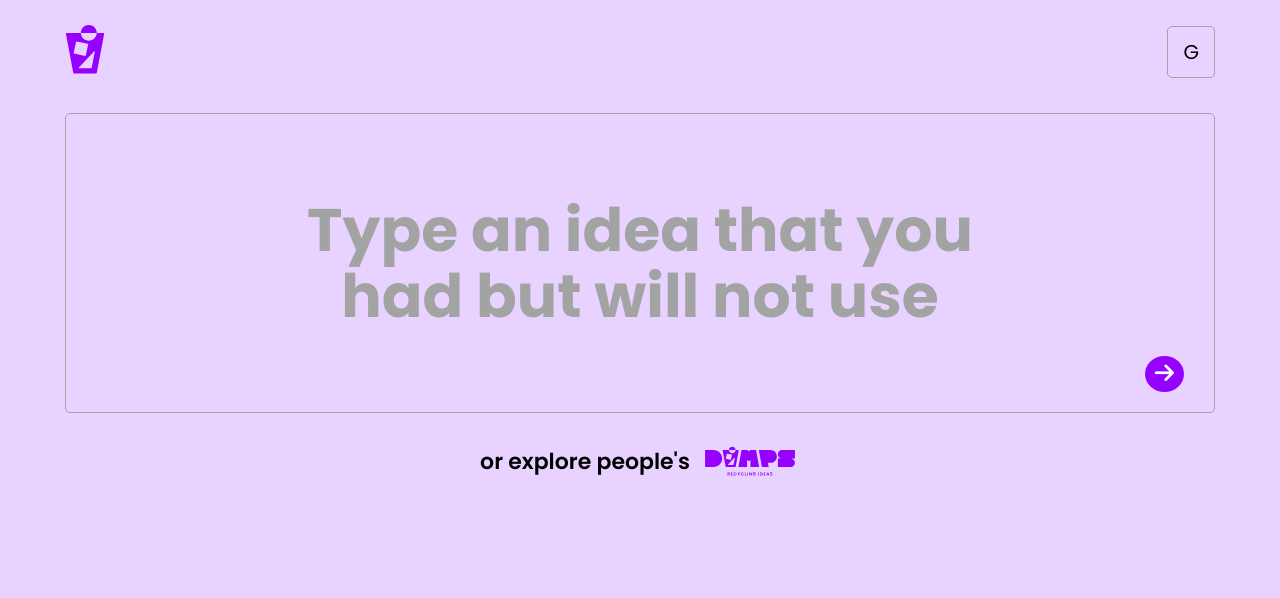
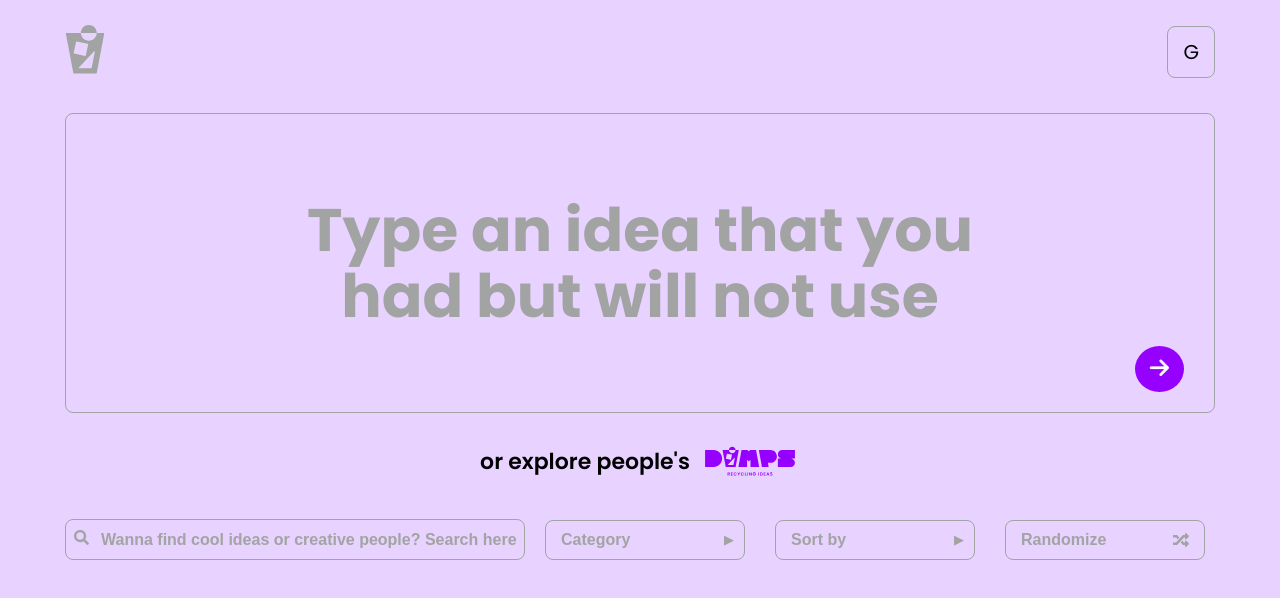
Before and after one commit to dumpsdev/dumps-mvp, a React (Create React App) app: page / in a window 1280 px wide. Shown: the top 598 px of the page. Built offline with nearby package versions, Linux system fonts and the light colour scheme.

Commit message:
Filter controls

```diff
--- a/package.json
+++ b/package.json
@@ -10,6 +10,7 @@
     "install": "^0.13.0",
     "react": "^18.2.0",
     "react-dom": "^18.2.0",
+    "react-icons": "^4.7.1",
     "react-router-dom": "^6.8.1",
     "react-scripts": "5.0.1",
     "web-vitals": "^2.1.4"
--- a/src/App.css
+++ b/src/App.css
@@ -26,13 +26,17 @@ h1,h2,h3,h4,h5,h6 {
   font-family: "Poppins",sans-serif;
 }
 
+input:focus,select:focus {
+  outline: none;
+}
+
 :root {
   --primary:#9500FF;
   --light:#fff;
   --dark:#48434c;
   --gray:#A2A4A3;
   --background:#E8D2FF;
-  --radius:5px;
+  --radius:8px;
 }
 
 .container {
--- /dev/null
+++ b/src/components/Filter/Filter.jsx
@@ -0,0 +1,34 @@
+import React, { useState } from 'react'
+import InputFilter from './InputFilter'
+import SelectFilter from './SelectFilter'
+import styles from './Filter.module.css'
+import ShuffleFilter from './ShuffleFilter';
+
+const categories = [
+    {value:'social-media',label: 'Social Media'},
+    {value:'video',label: 'Video'},
+    {value:'work',label: 'Work'},
+    {value:'pictures',label: 'Pictures'}
+  ];
+
+  const sortBy = [
+    {value:'desc',label: 'DESC'},
+    {value:'asc',label: 'ASC'},
+  ];
+
+const Filter = () => {
+
+  const [category,setCategory] = useState();
+  const [sort,setSort] = useState();
+
+  return (
+    <section className={styles.filterContainer}>
+        <InputFilter placeholder="Wanna find cool ideas or creative people? Search here"/>
+        <SelectFilter value={category} setValue={setCategory} options={categories} defaultOption="Category"/>
+        <SelectFilter value={sort} setValue={setSort} options={sortBy} defaultOption="Sort by"/>
+        <ShuffleFilter text="Randomize"/>
+    </section>
+  )
+}
+
+export default Filter
--- a/src/components/Filter/Filter.module.css
+++ b/src/components/Filter/Filter.module.css
@@ -0,0 +1,117 @@
+.filterContainer {
+    display: flex;
+    gap:1rem;
+    align-items: center;
+}
+
+/* .filterContainer input,
+.filterContainer select {
+    height: 3rem;
+} */
+
+/*Input */
+.inputContainer {
+    flex: 1;
+    display: flex;
+    align-items: center;
+    padding: .8rem;
+    border: 1px solid var(--gray);
+    border-radius: var(--radius);
+}
+
+.searchIcon {
+    font-size: 1.5rem;
+    margin-right: 1.2rem;
+    color: var(--gray);
+    cursor: pointer;
+    transition: .2s;
+}
+
+.searchIcon:hover {
+    color: var(--dark);
+}
+
+.input {
+    flex: 2;
+    border: none;
+    outline: none;
+    background: none;
+    font-size: 1.6rem;
+    font-weight: 600;
+    color: var(--dark);
+}
+
+.input::placeholder {
+    color: var(--gray);
+}
+
+/*Select || */
+.selectContainer,
+.shuffleFilter  {
+    position: relative;
+    display: flex;
+    justify-content: space-between;
+    align-items: center;
+    padding: .8rem;
+    min-width: 20rem;
+    height: 4rem;
+    margin: 1rem;
+    border: 1px solid var(--gray);
+    border-radius: var(--radius);
+}
+
+.selectContainer::before {
+    content: '\25b6';
+    position: absolute;
+    top: 50%;
+    right: 1rem;
+    transform: translateY(-50%);
+    font-size: 1.3rem;
+    color: var(--gray);
+    pointer-events: none;
+}
+
+.select {
+    position: absolute;
+    top: 0;
+    left: 0;
+    width: 100%;
+    height: 100%;
+    border: none;
+    background: transparent;
+    -webkit-appearance: none;
+    -moz-appearance: none;
+    appearance: none;
+    color: var(--gray);
+    font-size: 1.6rem;
+    font-weight: 600;
+    cursor: pointer;
+    padding: .8rem 1.5rem;
+}
+
+.select option {
+    color: var(--dark);
+}
+
+/* Random */
+.shuffleFilter {
+    background: transparent;
+    color: var(--gray);
+    font-size: 1.6rem;
+    font-weight: 600;
+    cursor: pointer;
+    padding: .8rem 1.5rem;
+}
+
+@media screen and (max-width: 1024px) {
+    .filterContainer {
+        display: flex;
+        flex-direction: column;
+    }
+
+    .filterContainer .inputContainer,
+    .filterContainer .selectContainer,
+    .filterContainer .shuffleFilter {
+       width: 100%;
+    }
+}
--- /dev/null
+++ b/src/components/Filter/InputFilter.jsx
@@ -0,0 +1,16 @@
+import React from 'react'
+import { FaSearch } from 'react-icons/fa';
+import styles from './Filter.module.css'
+
+const InputFilter = ({type,name,value,setValue,...props}) => {
+  return (
+    <div className={styles.inputContainer}>
+        <div className={styles.searchIcon}>
+            <FaSearch />
+        </div>
+        <input className={styles.input} type={type || 'text'} name={name} value={value} onChange={({currentTarget}) => setValue(currentTarget.value)} {...props} />
+    </div>
+  )
+}
+
+export default InputFilter
--- /dev/null
+++ b/src/components/Filter/SelectFilter.jsx
@@ -0,0 +1,19 @@
+import React from 'react'
+import styles from './Filter.module.css'
+
+const SelectFilter = ({options,value,setValue,defaultOption,...props}) => {
+  return (
+    <div className={styles.selectContainer}>
+      <select value={value} className={styles.select} {...props}>
+        <option value="">{defaultOption}</option>
+        {options.map((option) => (
+          <option key={option.value} value={option.value} onChange={({currentTarget}) => setValue(currentTarget.value)}>
+            {option.label}
+          </option>
+        ))}
+      </select>
+    </div>
+  )
+}
+
+export default SelectFilter
--- /dev/null
+++ b/src/components/Filter/ShuffleFilter.jsx
@@ -0,0 +1,14 @@
+import React from 'react'
+import { FaRandom } from 'react-icons/fa';
+import styles from './Filter.module.css'
+
+const ShuffleFilter = ({text,onClick}) => {
+  return (
+    <button onClick={onClick} className={styles.shuffleFilter}>
+        {text}
+        <FaRandom/>
+    </button>
+  )
+}
+
+export default ShuffleFilter
--- a/src/components/IdeaField/IdeaField.module.css
+++ b/src/components/IdeaField/IdeaField.module.css
@@ -43,7 +43,7 @@
     bottom: 2rem;
     right: 3rem;
     border-radius: 50%;
-    padding: .5rem 1rem;
+    padding: 1rem 1.5rem;
     background: var(--primary);
     border: none;
     color: var(--light);
@@ -54,3 +54,20 @@
 .ideaSubmit:hover {
     transform: translateX(4px);
 }
+
+@media screen and (max-width: 767px) {
+    .ideaText {
+        font-size: 4rem;
+    }
+}
+
+@media screen and (max-width: 380px) {
+    .ideaText {
+        font-size: 3.2rem;
+    }
+
+    .ideaSubmit {
+        bottom: 1rem;
+        right: 1.5rem;
+    }
+}
--- a/src/pages/Main/Main.jsx
+++ b/src/pages/Main/Main.jsx
@@ -3,12 +3,14 @@ import IdeaField from '../../components/IdeaField/IdeaField'
 import styles from './Main.module.css'
 import MainSection from '../../components/MainSection/MainSection'
 import { ReactComponent as Logo } from '../../assets/logo.svg';
+import Filter from '../../components/Filter/Filter';
 
 const Main = () => {
   return (
     <MainSection>
         <IdeaField/>
         <h4 className={styles.message}>or explore people's<div className={styles.logo}><Logo/></div></h4>
+        <Filter/>
     </MainSection>
   )
 }
```
Also changed, not shown: src/components/Filter/Input.jsx (deleted, +0 -9 lines), src/assets/brand.svg, src/components/Header/Header.module.css (line endings or trailing spaces), 1 other file (tests, documents, lock files or other folders).
